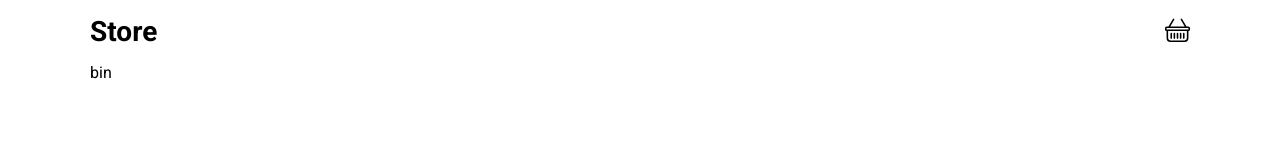
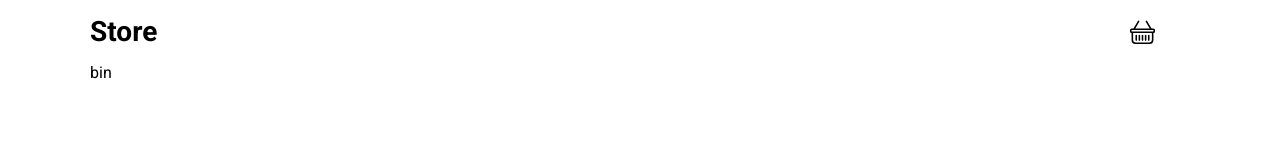
Before and after one commit to posop1/simply-store, a React (Vite) app: page /bin in a window 1280 px wide. Shown: the top 160 px of the page. Built offline with nearby package versions, Linux system fonts and the light colour scheme.

Commit message:
feat(header): bin functional

```diff
--- a/src/components/Header/Header.module.scss
+++ b/src/components/Header/Header.module.scss
@@ -13,7 +13,16 @@
   }
 }
 .bin {
+  display: flex;
+  justify-content: space-between;
+  align-items: center;
+  max-width: 60px;
+  width: 100%;
   transition: 0.1s ease-in-out;
+
+  hr {
+    height: 15px;
+  }
 
   &:hover {
     color: #5c5c5c;
--- a/src/components/Header/index.tsx
+++ b/src/components/Header/index.tsx
@@ -1,22 +1,34 @@
 import { FC } from 'react'
 import { BsBasket } from 'react-icons/bs'
 import { Link } from 'react-router-dom'
+import { useAppSelector } from '../../hooks'
 import s from './Header.module.scss'
 
-interface HeaderProps {}
+const Header: FC = () => {
+  const binProducts = useAppSelector((state) => state.products.bin).length
 
-const Header: FC<HeaderProps> = () => {
   return (
     <div className={s.Header}>
       <Link to="/">
         <h1 className={s.logo}>Store</h1>
       </Link>
-      <Link to="/bin">
-        <BsBasket
-          size={25}
+      {binProducts ? (
+        <Link
+          to="/bin"
           className={s.bin}
-        />
-      </Link>
+        >
+          <BsBasket size={25} />
+          <hr />
+          <p>{binProducts}</p>
+        </Link>
+      ) : (
+        <Link
+          to="/bin"
+          className={s.bin}
+        >
+          <BsBasket size={25} />
+        </Link>
+      )}
     </div>
   )
 }
```
